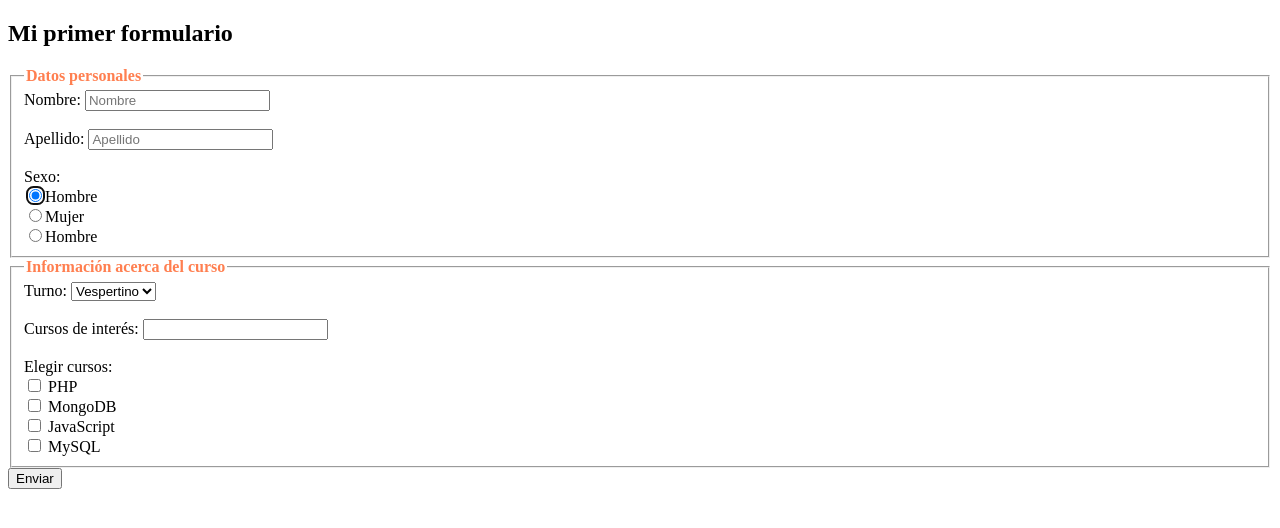
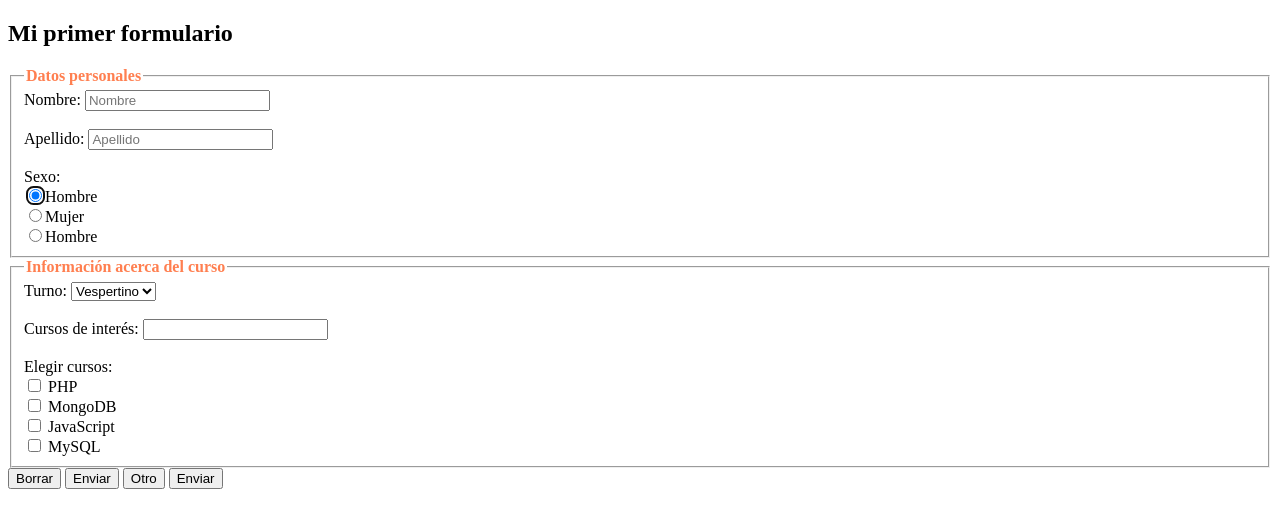
Before and after one commit to JesusDiaz08/Desarrollo-Web, a plain HTML site: page html/index_form.html in a window 1280 px wide. Drawn offline with Linux system fonts and the light colour scheme.

Commit message:
Etiqueta Button

```diff
--- a/html/index_form.html
+++ b/html/index_form.html
@@ -63,6 +63,9 @@
                 <input type="checkbox" name="mysql"/> MySQL <br>
         </fieldset>
 
+        <button type="">Borrar</button>
+        <button type="submit">Enviar</button>
+        <button type="button">Otro</button>
         <input type="submit" value="Enviar">
     </form>
 </body>
```
